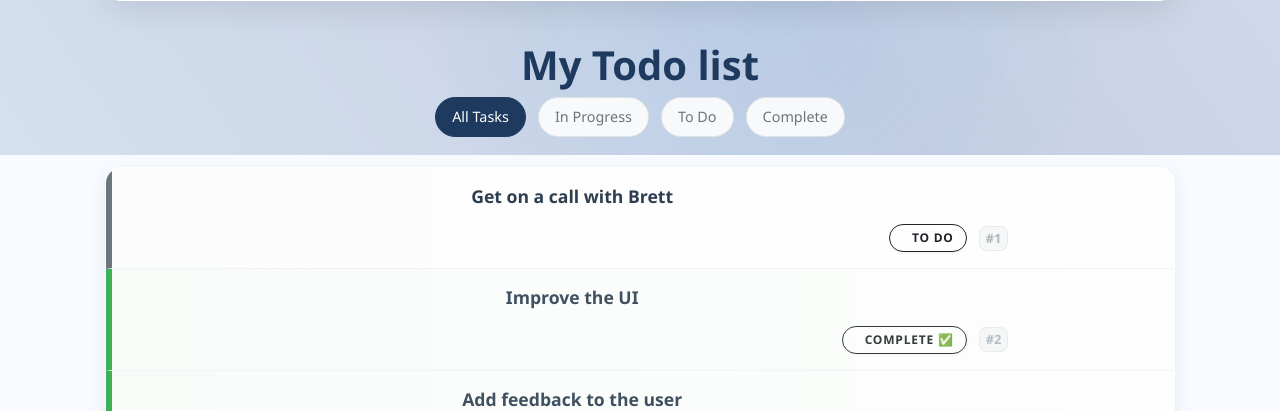
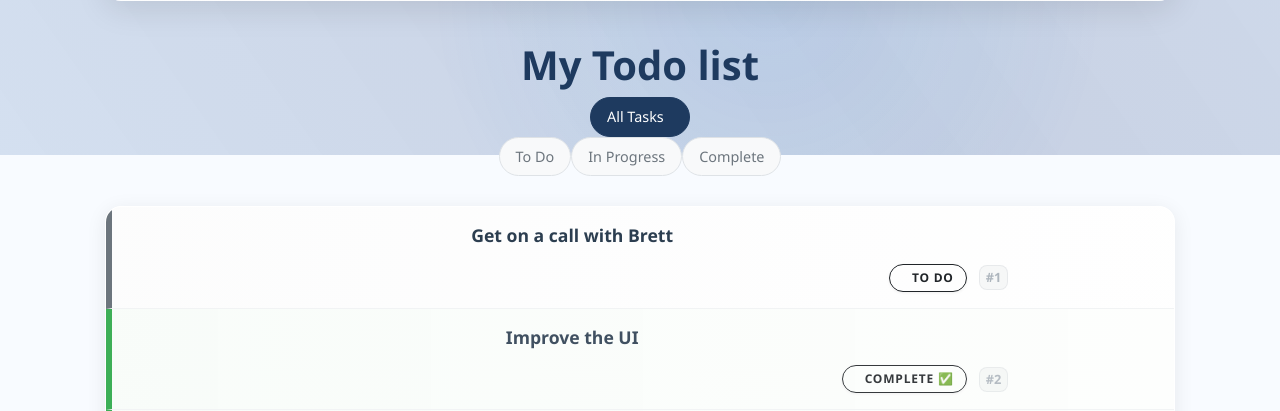
Before and after one commit to dev-j0e1/first-personal-Django-project, a Django app: page /myapp/todo/ in a window 1280 px wide. Shown: the part 645-1056 px from the top of the page. Run offline with Django 4.2, Linux system fonts and the light colour scheme; a user stored in the database is signed in; data comes from the database, SQL or seed files in the repository; both versions use the stored data as it was after the commit; parts of the project's set-up code (start-up, migrations or seed data) failed here and were passed over; some libraries are stand-ins or nearby versions.

Commit message:
Okay now we are done nit picking and have completed the project

```diff
--- a/myapp/templates/todo.html
+++ b/myapp/templates/todo.html
@@ -675,10 +675,15 @@
 
     <!-- Status Filter -->
     <div class="status-filter">
-        <a href="{% url 'todo' %}" class="filter-btn {% if not status_filter %}active{% endif %}">All Tasks</a>
-        <a href="{% url 'todo' %}?status=2" class="filter-btn {% if status_filter == '2' %}active{% endif %}">In Progress</a>
-        <a href="{% url 'todo' %}?status=1" class="filter-btn {% if status_filter == '1' %}active{% endif %}">To Do</a>
-        <a href="{% url 'todo' %}?status=3" class="filter-btn {% if status_filter == '3' %}active{% endif %}">Complete</a>
+        <div style="display: flex; flex-direction: column; align-items: center;">
+            <a href="{% url 'todo' %}" class="filter-btn {% if not status_filter %}active{% endif %}" style="width: 100px;">All Tasks</a>
+            <div style="display: flex; justify-content: space-evenly;">
+                <a href="{% url 'todo' %}?status=1" class="filter-btn {% if status_filter == '1' %}active{% endif %}">  To Do  </a>
+                <a href="{% url 'todo' %}?status=2" class="filter-btn {% if status_filter == '2' %}active{% endif %}">In Progress</a>
+                <a href="{% url 'todo' %}?status=3" class="filter-btn {% if status_filter == '3' %}active{% endif %}">Complete</a>
+            </div>
+
+        </div>
     </div>
 
     <div class="todos-list">
```
Also changed, not shown: db.sqlite3.
